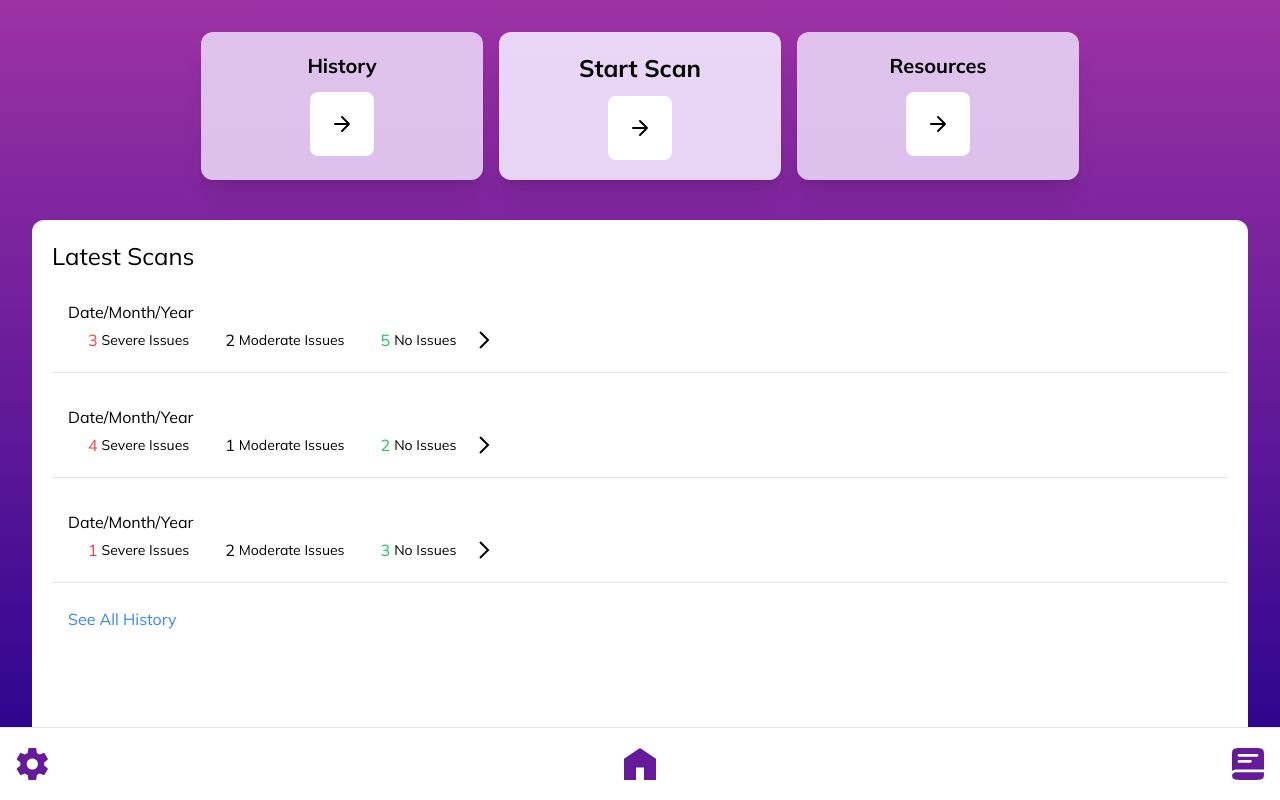
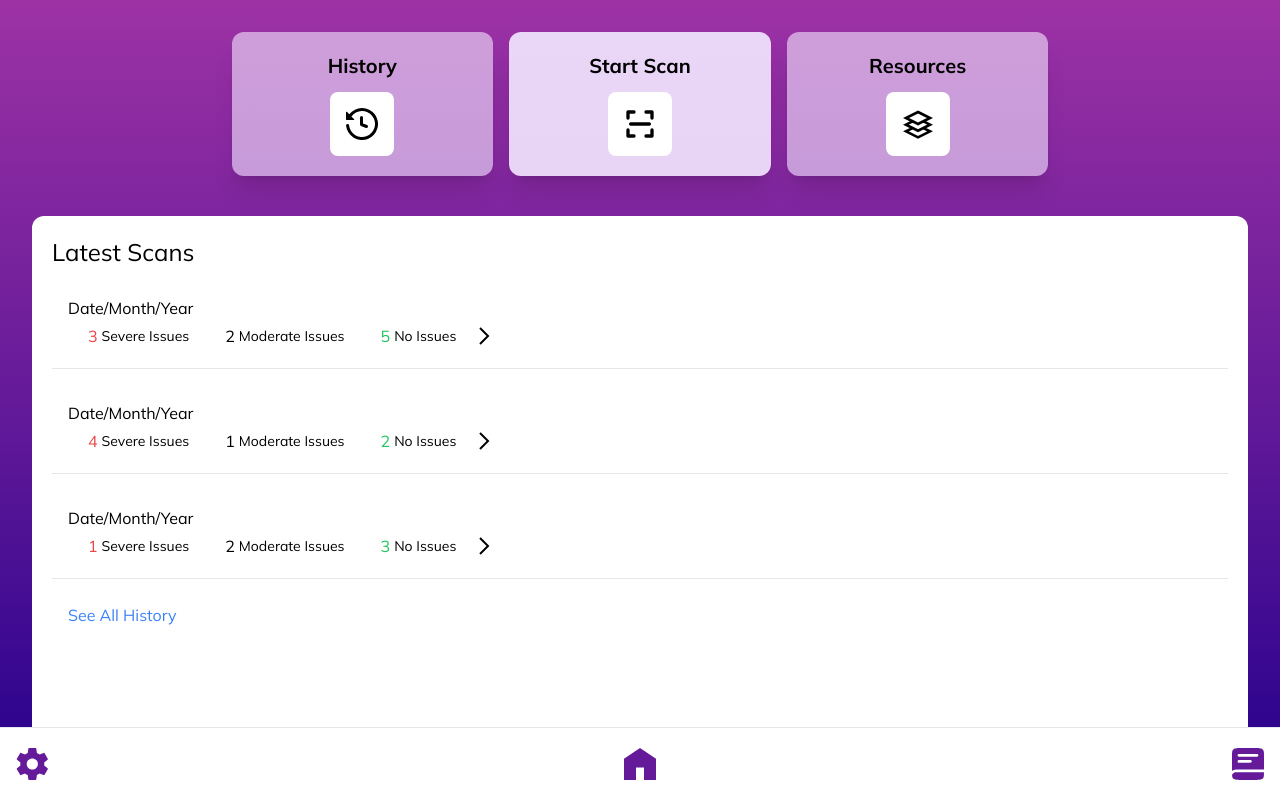
Before and after one commit to WhiteStoneDental/whitestone_IDSP, a Next.js app: page /home in a window 1280 px wide. Built offline with nearby package versions, Linux system fonts and the light colour scheme.

Commit message:
icons in /home

```diff
--- a/src/app/home/page.tsx
+++ b/src/app/home/page.tsx
@@ -33,7 +33,8 @@ export default function HomePage() {
       {/* <LoginButton/> */}
 
       <div className="grid grid-cols-1 md:grid-cols-2 lg:grid-cols-3 gap-4">
-        <div className="bg-purple-100 bg-opacity-80 pl-20 pr-20 p-5 rounded-xl text-center shadow-xl">
+
+        <div className="bg-purple-100 bg-opacity-60 pl-20 pr-20 p-5 rounded-xl text-center shadow-xl">
           <h3 className="text-black font-bold text-xl mb-3 dark:text-black cursor-pointer">
             History
           </h3>
@@ -43,7 +44,7 @@ export default function HomePage() {
         </div>
 
         <div className="bg-purple-100 bg-opacity-90 pl-20 pr-20 p-5 rounded-xl text-center shadow-xl">
-          <h3 className="text-black font-bold text-2xl mb-3 dark:text-black cursor-pointer">
+          <h3 className="text-black font-bold text-xl mb-3 dark:text-black cursor-pointer">
             Start Scan
           </h3>
           <div className="mx-auto flex items-center justify-center">
@@ -51,7 +52,7 @@ export default function HomePage() {
           </div>
         </div>
 
-        <div className="bg-purple-100 bg-opacity-80 pl-20 pr-20 p-5 rounded-xl text-center shadow-xl">
+        <div className="bg-purple-100 bg-opacity-60 pl-20 pr-20 p-5 rounded-xl text-center shadow-xl">
           <h3 className="text-black font-bold text-xl mb-3 dark:text-black cursor-pointer">
             Resources
           </h3>
--- a/src/components/HealthResourceButton.tsx
+++ b/src/components/HealthResourceButton.tsx
@@ -1,5 +1,5 @@
 import { BaseButton } from "./BaseButton";
-import ArrowIcon from "./ArrowIcon";
+import ResourcesIcon from "./Icon_Resources";
 import Link from "next/link";
 
 export default function ResourceButton() {
@@ -7,7 +7,7 @@ export default function ResourceButton() {
     <Link href="/resources">
       <BaseButton className="bg-white w-16 h-16 flex items-center justify-center">
         <div className="flex items-center justify-center">
-          <ArrowIcon />
+          <ResourcesIcon />
         </div>
       </BaseButton>
     </Link>
--- /dev/null
+++ b/src/components/Icon_History.tsx
@@ -0,0 +1,19 @@
+import Link from "next/link";
+import Image from "next/image";
+
+export default function HistoryIcon() {
+  return (
+  <svg
+      xmlns="http://www.w3.org/2000/svg"
+      width="32"
+      height="32"
+      viewBox="0 0 16 16"
+    >
+      <path
+        fill-rule="evenodd"
+        d="M1.643 3.143L.427 1.927A.25.25 0 000 2.104V5.75c0 .138.112.25.25.25h3.646a.25.25 0 00.177-.427L2.715 4.215a6.5 6.5 0 11-1.18 4.458.75.75 0 10-1.493.154 8.001 8.001 0 101.6-5.684zM7.75 4a.75.75 0 01.75.75v2.992l2.028.812a.75.75 0 01-.557 1.392l-2.5-1A.75.75 0 017 8.25v-3.5A.75.75 0 017.75 4z"
+      />
+    </svg>
+  )
+
+}
--- /dev/null
+++ b/src/components/Icon_Resources.tsx
@@ -0,0 +1,20 @@
+import Link from "next/link";
+import Image from "next/image";
+
+export default function ResourcesIcon() {
+  return (
+    <svg
+      xmlns="http://www.w3.org/2000/svg"
+      width="32"
+      height="32"
+      viewBox="0 0 24 24"
+    >
+      <path
+        d="m12 3 9 4.5-9 4.5-9-4.5zm4.5 7.25 4.5 2.25-9 4.5-9-4.5 4.5-2.25m9 5 4.5 2.25-9 4.5-9-4.5 4.5-2.25"
+        fill="none"
+        stroke="#000"
+        stroke-width="2"
+      ></path>
+    </svg>
+  );
+}
--- /dev/null
+++ b/src/components/Icon_Scan.tsx
@@ -0,0 +1,25 @@
+import Link from "next/link";
+import Image from "next/image";
+
+export default function HistoryIcon() {
+  return (
+    <svg
+      xmlns="http://www.w3.org/2000/svg"
+      width="32"
+      height="32"
+      fill="none"
+      viewBox="0 0 48 48"
+    >
+      <path d="m0 0h48v48h-48z" fill="#fff" fill-opacity=".01" />
+      <g
+        stroke="#000"
+        stroke-linecap="round"
+        stroke-linejoin="round"
+        stroke-width="5"
+      >
+        <path d="m33 6h9v9m0 18v9h-9m-18 0h-9v-9m0-18v-9h9" />
+        <path d="m10 24h28" />
+      </g>
+    </svg>
+  );
+}
--- a/src/components/PastScanButton.tsx
+++ b/src/components/PastScanButton.tsx
@@ -1,5 +1,5 @@
 import { BaseButton } from "./BaseButton";
-import ArrowIcon from "./ArrowIcon";
+import HistoryIcon from "./Icon_History";
 import Link from "next/link";
 
 export default function PastScan() {
@@ -7,7 +7,7 @@ export default function PastScan() {
     <Link href="/history">
       <BaseButton className="bg-white w-16 h-16 flex items-center justify-center">
         <div className="flex items-center justify-center">
-          <ArrowIcon />
+          <HistoryIcon />
         </div>
       </BaseButton>
     </Link>
--- a/src/components/StartButton.tsx
+++ b/src/components/StartButton.tsx
@@ -1,5 +1,5 @@
 import { BaseButton } from "./BaseButton";
-import ArrowIcon from "./ArrowIcon";
+import ScanIcon from "./Icon_Scan";
 import Link from "next/link";
 
 export default function StartScanButton() {
@@ -7,7 +7,7 @@ export default function StartScanButton() {
     <BaseButton className="bg-white w-16 h-16 flex items-center justify-center">
       <Link href="/scan">
         <div className="flex items-center justify-center">
-          <ArrowIcon />
+          <ScanIcon />
         </div>
       </Link>
     </BaseButton>
```
Also changed, not shown: src/components/ArrowIcon.tsx (+11 -4 lines).
